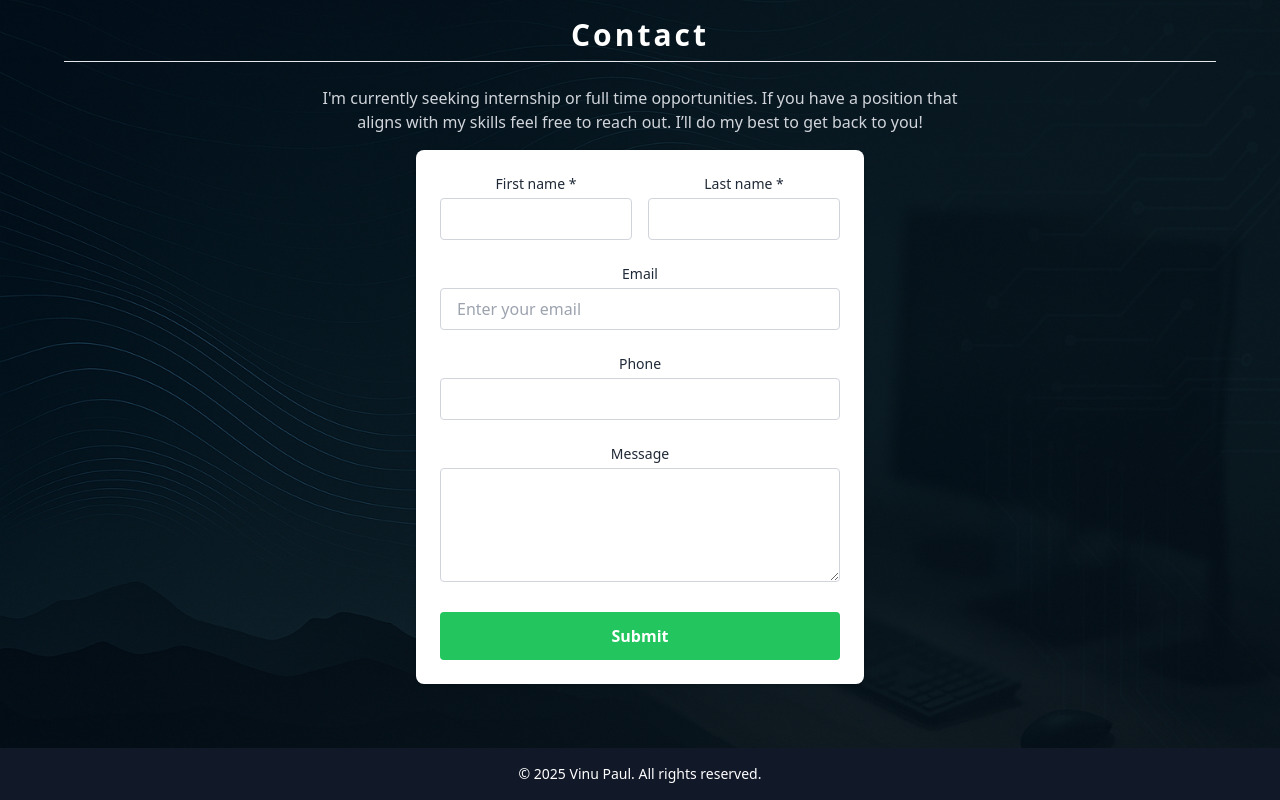
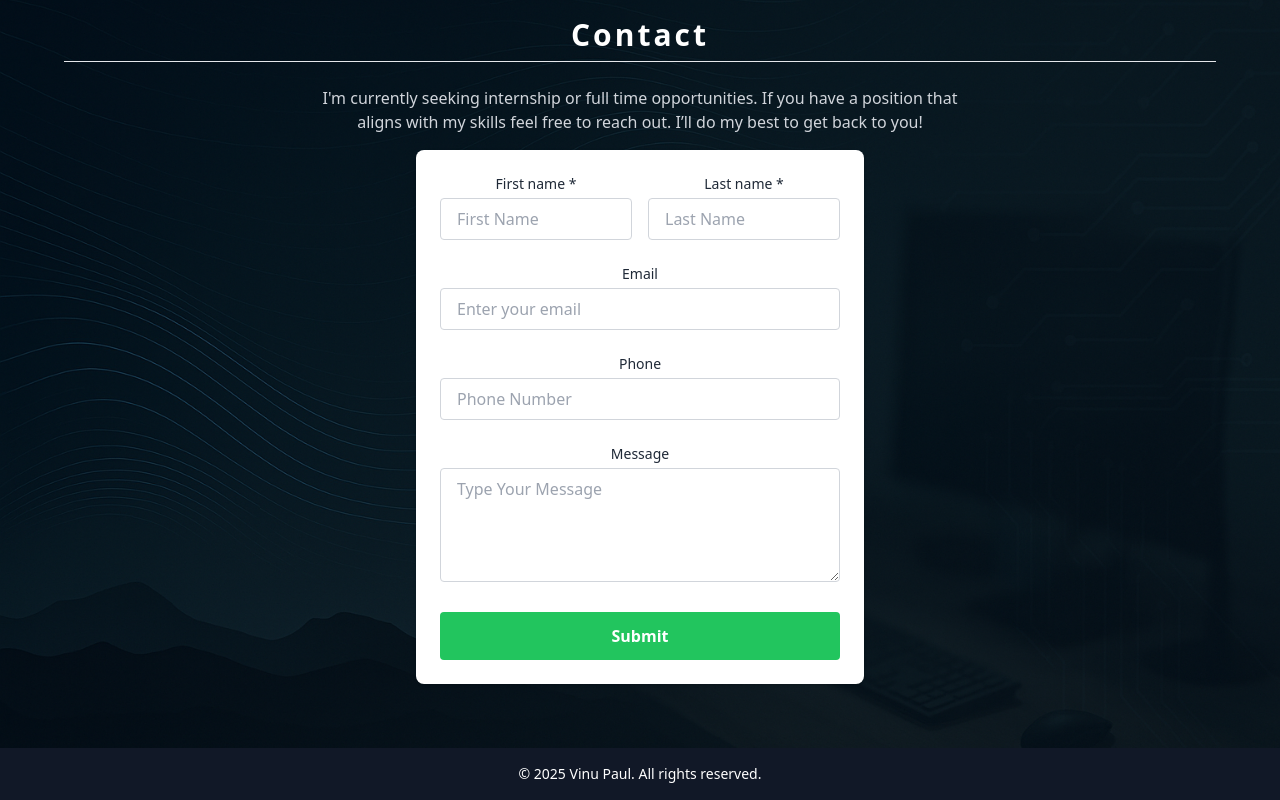
Before and after one commit to vinupaul/vinupaul.github.io, a React (Create React App) app: page / in a window 1280 px wide. Shown: the part 4104-4904 px from the top of the page. Built offline with nearby package versions, Linux system fonts and the light colour scheme.

Commit message:
Feature Update

```diff
--- a/src/App.js
+++ b/src/App.js
@@ -486,6 +486,7 @@ function App() {
                     name="firstName"
                     id="firstName"
                     required
+                  placeholder="First Name"
                     className="w-full px-4 py-2 rounded border border-gray-300 focus:outline-none focus:ring focus:ring-blue-200"
                   />
                 </div>
@@ -496,6 +497,7 @@ function App() {
                     name="lastName"
                     id="lastName"
                     required
+                  placeholder="Last Name"
                     className="w-full px-4 py-2 rounded border border-gray-300 focus:outline-none focus:ring focus:ring-blue-200"
                   />
                 </div>
@@ -519,6 +521,7 @@ function App() {
                   type="tel"
                   name="phone"
                   id="phone"
+                  placeholder="Phone Number"
                   className="w-full px-4 py-2 rounded border border-gray-300 focus:outline-none focus:ring focus:ring-blue-200"
                 />
               </div>
@@ -529,6 +532,7 @@ function App() {
                   name="message"
                   id="message"
                   rows="4"
+                  placeholder="Type Your Message"
                   className="w-full px-4 py-2 rounded border border-gray-300 focus:outline-none focus:ring focus:ring-blue-200"
                 ></textarea>
               </div>
```
